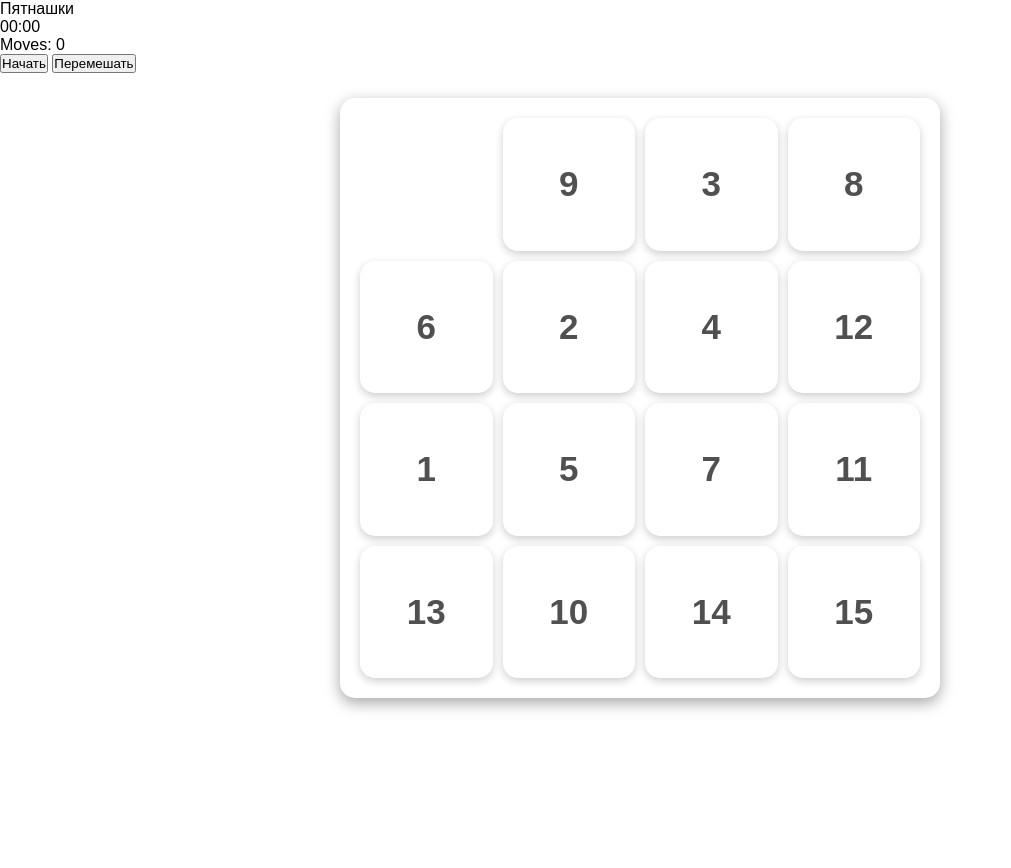
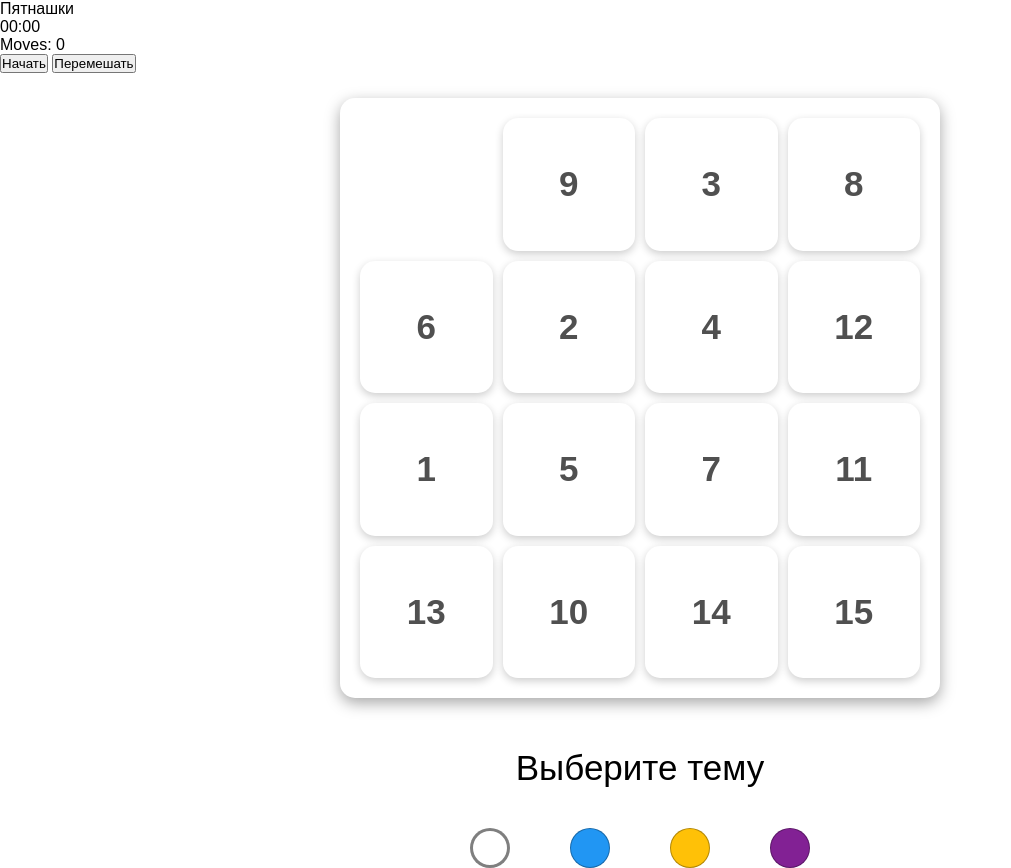
Before and after one commit to AlexShatokhin/barely-break, a website built with webpack: page src/index.html in a window 1280 px wide. Shown: the whole page, without its empty margins (0-1011 px from the left). Before the commit the page ends 800 px from the top, so only its background shows below. Built offline with nearby package versions, Linux system fonts and the light colour scheme.

Commit message:
add theme switcher

```diff
--- a/src/index.html
+++ b/src/index.html
@@ -20,5 +20,16 @@
             <button class="menu-content__button shuffle">Перемешать</button>
         </div>
     </div>
+
+    <section class="game-content">
+
+    </section>
+
+    <section class="themes-switcher">
+        <div class="themes-switcher__title">Выберите тему</div>
+        <div class="themes-switcher__buttons">
+
+        </div>
+    </section>
 </body>
 </html>
--- a/src/index.scss
+++ b/src/index.scss
@@ -4,3 +4,25 @@
     padding: 0;
     font-family: sans-serif;
 }
+
+.theme-white{
+    background-color: #FFFFFF;
+}
+
+.theme-blue{
+    background-color: #2196F3;
+    color: #FFFFFF;
+}
+
+.theme-yellow{
+    background-color: #FFC107;
+}
+
+.theme-lilac{
+    background-color: #822194;
+    color: #FFFFFF;
+}
+
+
+
+@import url(./scss/themes.scss);
--- a/src/index.ts
+++ b/src/index.ts
@@ -1,13 +1,13 @@
-import Board from "./ts/board/Board";
-import GameData from "./ts/game/Game";
+import Game from "./ts/gameRenderer/GameRenderer";
 import "./index.scss"
 
 document.addEventListener("DOMContentLoaded", () => {
 
+
     const shuffleBtn = document.querySelector(".shuffle");
     const startGameBtn = document.querySelector(".start");
 
-    const set = new Board();
+    const set = new Game();
 
     set.renderNewGame();
     shuffleBtn?.addEventListener("click", () => {
--- /dev/null
+++ b/src/scss/themes.scss
@@ -0,0 +1,32 @@
+.themes-switcher{
+    text-align: center;
+    margin-top: 50px;
+
+    .themes-switcher__title{
+        font-size: 35px;
+        margin-bottom: 40px;
+    }
+
+    .themes-switcher__buttons{
+        display: flex;
+        width: 400px;
+        justify-content: space-around;
+        margin: 0 auto;
+    }
+
+    .themes-switcher__button{
+        border-radius: 50px;
+        border: none;
+        width: 40px;
+        height: 40px;
+        border: 1px solid rgba(0, 0, 0, .3);
+        transition: .2s opacity;
+        &:hover{
+            opacity: 0.8;
+            cursor: pointer;
+        }
+    }
+    .theme-active{
+        border: 3px solid rgba(0, 0, 0, .5);
+    }
+}
--- a/src/ts/board/Board.ts
+++ /dev/null
@@ -1,56 +0,0 @@
-import GameData from "../game/Game";
-import "./board.scss"
-import "../fieldSet/field.scss"
-
-class GameRenderer extends GameData{
-
-    boardHTML: HTMLElement = document.createElement("section");
-    counterHTML = document.querySelector(".menu-content__counter") as HTMLElement;
-
-
-    private convertFieldToHTMLElement = (field: number):void => {
-        const element = document.createElement("div");
-        element.classList.add("field__item");
-        if(field === 0)
-            element.classList.add("field__item-empty");
-
-        element.textContent = field === 0 ? "" : field.toString();
-        element.addEventListener("click", () => {
-            this.moveTile(field)
-            this.rerender()
-        } );
-
-        this.boardHTML.append(element);
-    }
-
-    private renderBoard(){
-        this.boardHTML.classList.remove("board__won");
-        this.boardHTML.classList.add("board");
-        document.documentElement.append(this.boardHTML)
-    }
-
-    public renderNewGame(){
-        this.newGame();
-        this.renderBoard();
-
-        this.boardHTML.textContent = "";
-        this.counterHTML.textContent = `Moves: ${this.movesCount}`;
-        this.fields.map(field => this.convertFieldToHTMLElement(field))
-    }
-
-    private rerender(){
-        this.boardHTML.textContent = "";
-        this.fields.map(field => this.convertFieldToHTMLElement(field))
-
-        this.counterHTML.textContent = `Moves: ${this.movesCount}`;
-
-        if(this.isGameWon()){
-            this.boardHTML.textContent = "You won!";
-            this.boardHTML.classList.add("board__won");
-        }
-    }
-
-
-}
-
-export default GameRenderer;
--- a/src/ts/fieldSet/field.scss
+++ b/src/ts/fieldSet/field.scss
@@ -8,14 +8,17 @@
     margin: 5px;
     box-shadow: rgba(0, 0, 0, 0.2) 0px 3px 8px;
     border-radius: 15px;
+    transition: .3s all;
+
     &:hover{
         background-color: rgba(0, 0, 0, 0.09);
+        color: #505050;
         box-shadow: rgba(0, 0, 0, 0.4) 0px 3px 8px;
         cursor: pointer;
-        transition: .3s all;
     }
     &-empty{
         box-shadow: none;
+        background-color: rgba(0, 0, 0, 0.00);
         &:hover{
             background-color: rgba(56, 202, 16, 0);
             box-shadow: none;
--- a/src/ts/game/Game.ts
+++ b/src/ts/game/Game.ts
@@ -8,7 +8,6 @@ class GameData extends FieldSet {
         this.fillFields();
         this.shuffleFields();
         this.movesCount = 0;
-
     }
 }
 
--- /dev/null
+++ b/src/ts/gameRenderer/GameRenderer.ts
@@ -0,0 +1,100 @@
+import GameData from "../game/Game";
+import "./board.scss"
+import "../fieldSet/field.scss"
+
+class GameRenderer extends GameData{
+
+    boardHTML: HTMLElement = document.createElement("section");
+    counterHTML = document.querySelector(".menu-content__counter") as HTMLElement;
+
+    private getCurrentTheme = (): string => {
+        const activeThemeButton = document.querySelector(".theme-active") as HTMLElement;
+        const theme = activeThemeButton.getAttribute("data-theme");
+
+        return theme ? theme : "#FFFFFF"
+    }
+
+    private convertFieldToHTMLElement = (field: number):void => {
+        const element = document.createElement("div");
+        element.classList.add("field__item");
+        element.classList.add(this.getCurrentTheme());
+
+        if(field === 0){
+            element.classList.add("field__item-empty");
+            element.classList.remove(this.getCurrentTheme());
+        }
+
+        element.textContent = field === 0 ? "" : field.toString();
+        element.addEventListener("click", () => {
+            this.moveTile(field)
+            this.rerender()
+        } );
+
+        this.boardHTML.append(element);
+        this.getCurrentTheme();
+    }
+
+    private renderBoard(){
+        this.boardHTML.classList.remove("board__won");
+        this.boardHTML.classList.add("board");
+
+        document.querySelector(".game-content")?.append(this.boardHTML)
+    }
+
+    public renderNewGame(){
+        this.newGame();
+        this.renderThemeButtons();
+        this.renderBoard();
+
+        this.boardHTML.textContent = "";
+        this.counterHTML.textContent = `Moves: ${this.movesCount}`;
+        this.fields.map(field => this.convertFieldToHTMLElement(field))
+    }
+
+    protected rerender(){
+        this.boardHTML.textContent = "";
+        this.fields.forEach(field => {
+            this.convertFieldToHTMLElement(field)
+        });
+
+
+        this.counterHTML.textContent = `Moves: ${this.movesCount}`;
+
+        if(this.isGameWon()){
+            this.boardHTML.textContent = "You won!";
+            this.boardHTML.classList.add("board__won");
+        }
+    }
+
+
+    private switchTheme() : void {
+        const themes = document.querySelectorAll('.themes-switcher__button') as NodeListOf<HTMLElement>;
+
+        themes.forEach(theme => {
+            theme.addEventListener("click", () => {
+                const activeThemeButton = document.querySelector('.theme-active') as HTMLElement;
+
+                activeThemeButton.classList.remove("theme-active");
+                theme.classList.add("theme-active");
+
+                this.rerender();
+            })
+        })
+
+    }
+
+    private renderThemeButtons() : void{
+        const themeContent = document.querySelector(".themes-switcher__buttons") as HTMLElement;
+        themeContent.innerHTML = `
+            <button data-theme = "theme-white" class="themes-switcher__button theme-white theme-active"></button>
+            <button data-theme = "theme-blue" class="themes-switcher__button theme-blue"></button>
+            <button data-theme = "theme-yellow" class="themes-switcher__button theme-yellow"></button>
+            <button data-theme = "theme-lilac" class="themes-switcher__button theme-lilac"></button>
+        `
+        this.switchTheme();
+    }
+
+
+}
+
+export default GameRenderer;
```
Also changed, not shown: dist/bundle.js, dist/index.html, src/scss/game_info.scss (added), src/ts/gameRenderer/board.scss (renamed from src/ts/board/board.scss).
